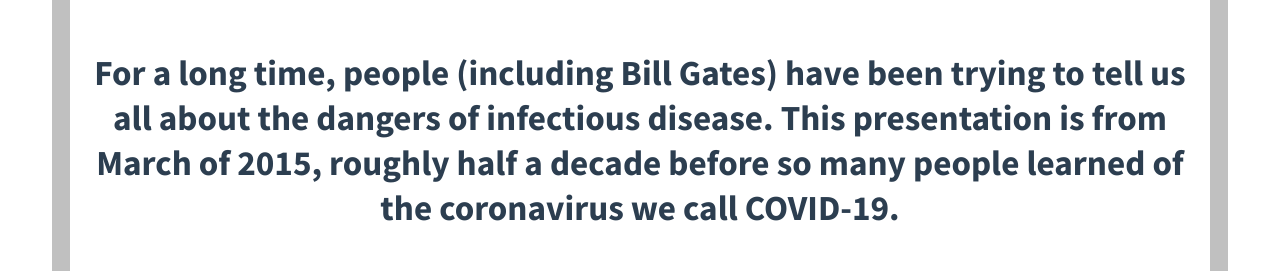
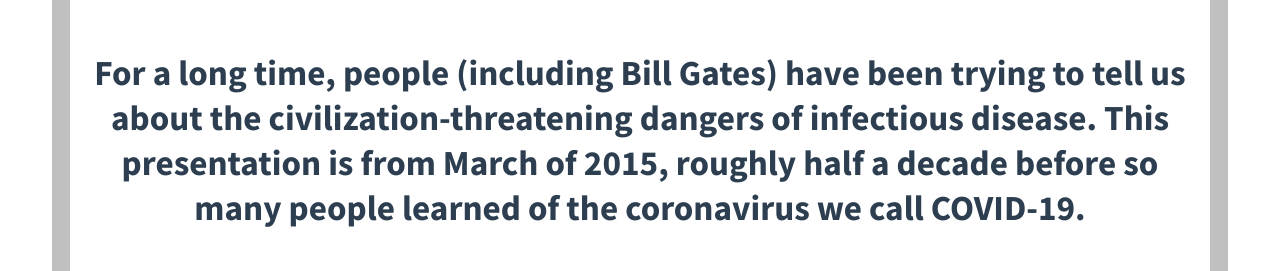
Before and after one commit to bamacanuck/blog-a-tron, a plain HTML site: page index.html in a window 1280 px wide. Shown: the part 681-952 px from the top of the page. Drawn offline with Linux system fonts and the light colour scheme.

Commit message:
more mods to top pseudo-subtitle wording...

```diff
--- a/index.html
+++ b/index.html
@@ -34,7 +34,7 @@
     <br>
 
     <h2>
-        For a long time, people (including Bill Gates) have been trying to tell us all about the dangers of infectious disease. This presentation is from March of 2015, roughly half a decade before so many people learned of the coronavirus we call COVID-19.
+        For a long time, people (including Bill Gates) have been trying to tell us about the civilization-threatening dangers of infectious disease. This presentation is from March of 2015, roughly half a decade before so many people learned of the coronavirus we call COVID-19.
 
     </h2>
 
```
